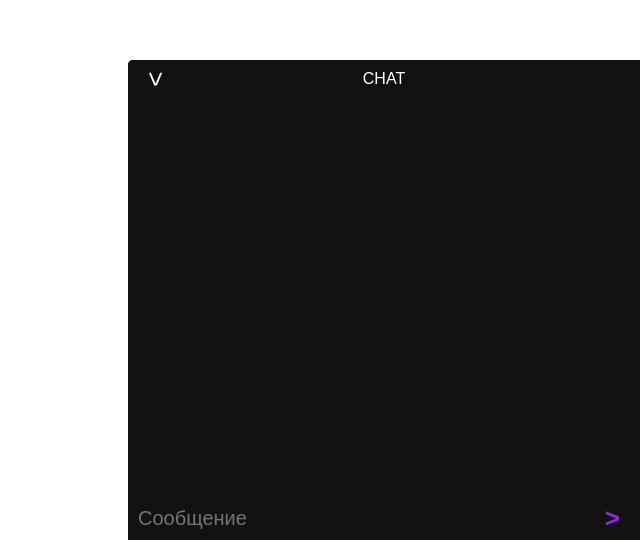
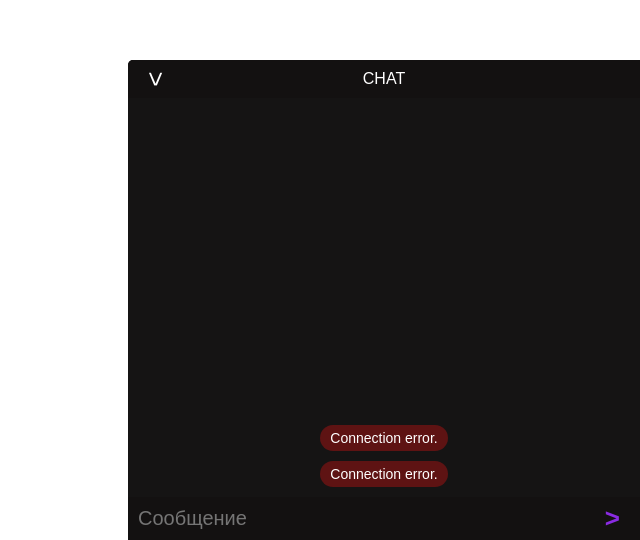
Before and after one commit to B100D3d/chat-widget, a website built with webpack: page public/index.html in a window 1280 px wide. Shown: the part 260-800 px from the top of the page, without its empty margins (640-1280 px from the left). Built offline with nearby package versions, Linux system fonts and the light colour scheme; no server answers.

Commit message:
add: connection info messages

```diff
--- a/widget/ChatWidget.js
+++ b/widget/ChatWidget.js
@@ -33,17 +33,24 @@ export default class ChatWidget {
         this.wsConnect()
     }
 
-    wsConnect() {
+    wsConnect = () => {
         this.ws = new WebSocket(wsUrl)
 
         this.ws.onopen = (e) => {
             console.log(e)
+            this.addConnectionInfoMessage({
+                message: "You successfully connected to the chat.",
+            })
         }
 
         this.ws.onclose = (e) => {
-            if (e.code === 1006 && !e.wasClean) {
-                this.ws = new WebSocket(wsUrl)
+            if (!e.wasClean) {
+                setTimeout(this.wsConnect, 2000)
             }
+            this.addConnectionInfoMessage({
+                message: "Connection error.",
+                error: true,
+            })
             console.log(e)
         }
 
@@ -96,15 +103,27 @@ export default class ChatWidget {
 
         li.appendChild(messageTextSpan)
         li.appendChild(nicknameSpan)
-        if (this.chatNode.firstChild) {
-            this.chatNode.insertBefore(li, this.chatNode.firstChild)
-        } else {
-            this.chatNode.appendChild(li)
-        }
+        this.insertMessage(li)
     }
 
     addOwnMessage(message) {
         this.addMessage({ message, nickname: this.nickname, own: true })
+    }
+
+    addConnectionInfoMessage({ message, error }) {
+        const li = document.createElement("li")
+        li.classList.add(styles.info)
+        if (error) li.classList.add(styles.error)
+        li.innerText = message
+        this.insertMessage(li)
+    }
+
+    insertMessage(element) {
+        if (this.chatNode?.firstChild) {
+            this.chatNode.insertBefore(element, this.chatNode.firstChild)
+        } else {
+            this.chatNode.appendChild(element)
+        }
     }
 
     setUsersCount(count) {
--- a/widget/styles/chat.sass
+++ b/widget/styles/chat.sass
@@ -23,6 +23,7 @@
 
     *
         box-sizing: border-box
+        color: white
 
     @media all and (min-width: 768px)
         width: 40vw
@@ -42,7 +43,6 @@
             position: absolute
             top: 50%
             left: 20px
-            color: white
             transform: translateY(-50%) rotate(-90deg)
             transition: transform 0.5s ease
             font-size: 26px
@@ -52,14 +52,12 @@
             position: absolute
             top: 50%
             right: 20px
-            color: white
             transform: translateY(-50%)
             font-size: 16px
 
         &::after
             content: "Chat"
             font-size: 16px
-            color: white
             text-transform: uppercase
 
     .chatList
@@ -86,7 +84,6 @@
             margin-top: 10px
 
             span
-                color: white
                 font-size: 16px
                 word-break: break-word
 
@@ -102,6 +99,22 @@
                 border-radius: 30px 5px 5px 30px
                 padding: 10px 10px 10px 20px
 
+        .info
+            align-self: center
+            border-radius: 30px
+            display: flex
+            justify-content: center
+            align-items: center
+            max-height: 80%
+            font-size: 14px
+            padding: 5px 10px
+            margin-top: 10px
+            background-color: rgba(61, 15, 226, 0.5)
+
+            &.error
+                background-color: rgba(167, 18, 18, 0.5)
+
+
 
     .inputContainer
         width: 100%
@@ -112,7 +125,6 @@
 
         input
             padding: 10px 10px
-            color: white
             font-size: 20px
             flex: 1
             border: none
```
